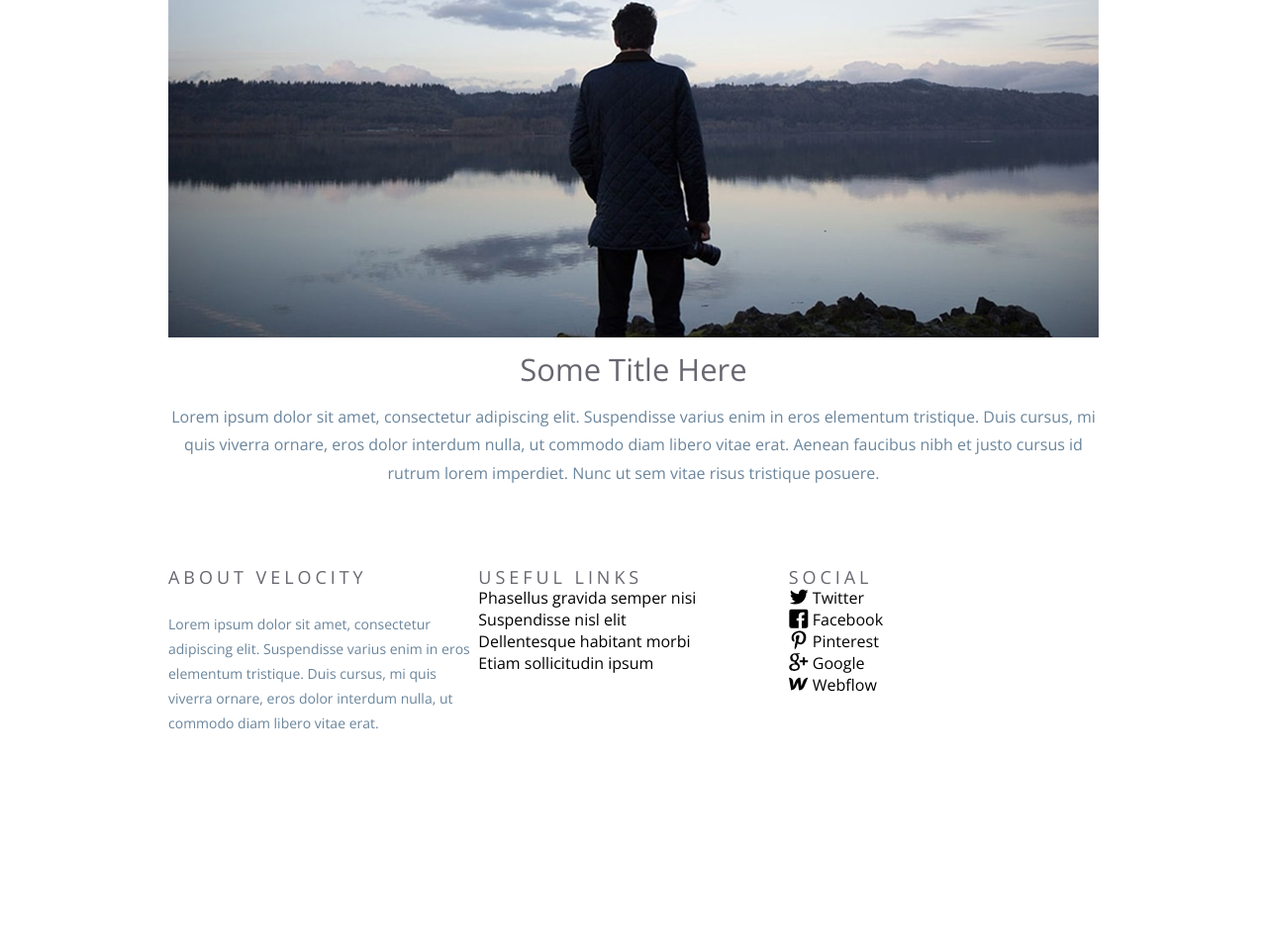
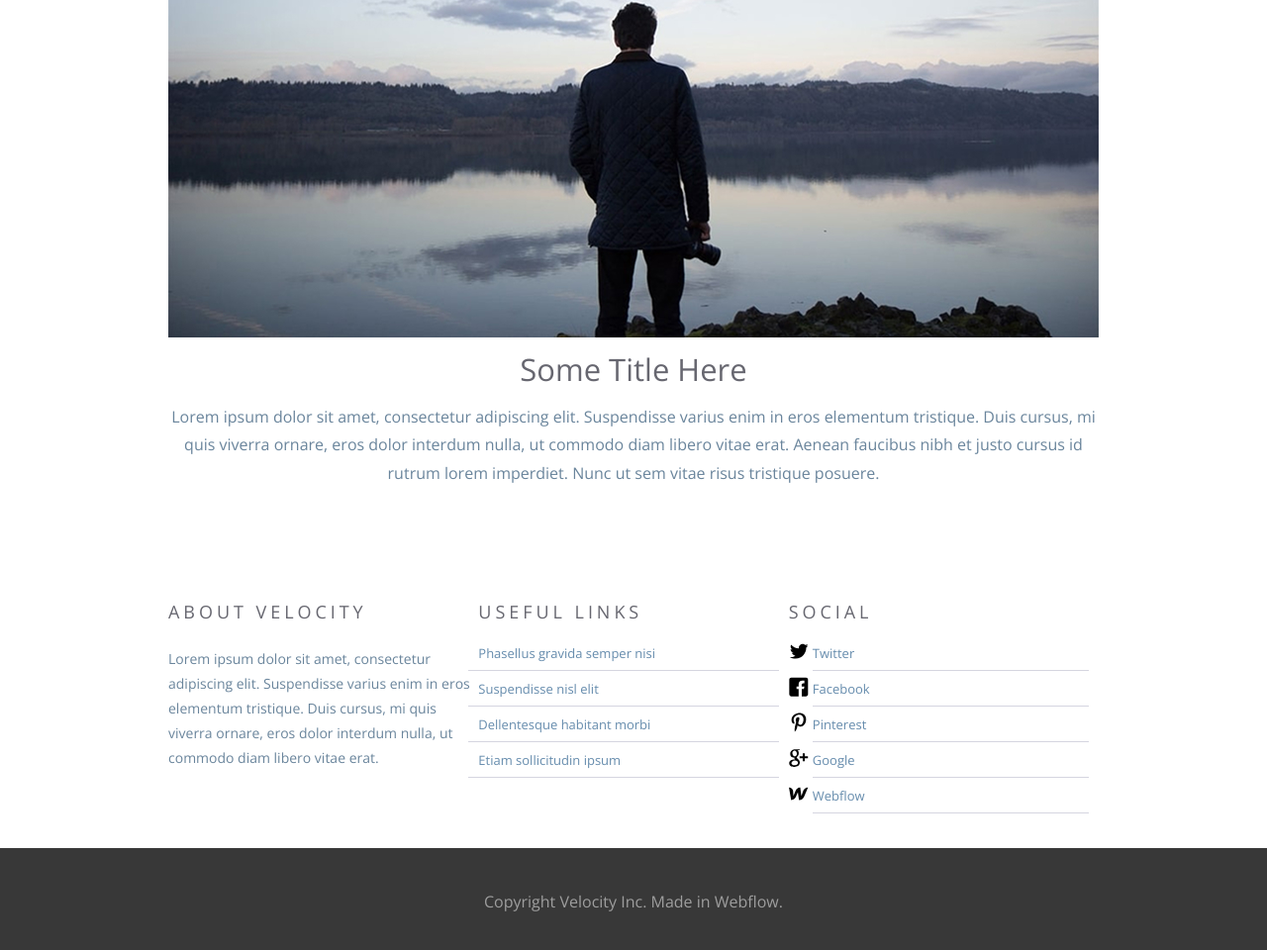
Before and after one commit to MaximusMikaelson/velocity, a plain HTML site: page index.html in a window 1280 px wide. Shown: the part 2774-3734 px from the top of the page at 99% size. Before the commit the page ends 3517 px from the top, so only its background shows below. Drawn offline with nearby package versions, Linux system fonts and the light colour scheme.

Commit message:
18.08.2025 (3)

```diff
--- a/index.html
+++ b/index.html
@@ -139,7 +139,7 @@
                         <div class="tabs__item">
                             <img src="img/image.jpg" alt="image" />
                             <h4>Some Title Here</h4>
-                            <div class="tabs__desc"></div>
+                            <div class="tabs__descr"></div>
                         </div>
                         <p>
                             Lorem ipsum dolor sit amet, consectetur adipiscing
@@ -156,8 +156,8 @@
         </main>
 
         <footer class="homepage-footer">
-            <div class="footer__desc">
-                <div class="container footer__desk-container">
+            <div class="footer__descr">
+                <div class="container footer__descr-container">
                     <!-- второй класс вспомогательный -->
                     <div class="footer__about">
                         <h4>About velocity</h4>
@@ -211,7 +211,9 @@
                 </div>
             </div>
 
-            <div class="footer__copy"></div>
+            <div class="footer__copy">
+                <p>Copyright Velocity Inc. Made in Webflow.</p>
+            </div>
         </footer>
     </body>
 </html>
--- a/style.css
+++ b/style.css
@@ -335,17 +335,18 @@ p {
     color: #676770;
 }
 
-.tabs__desc {
+.tabs__descr {
     max-width: 720px; /* ??? */
     margin: 0 auto;
 }
 
 /* --------- FOOTER --------- */
 
-.homepage-footer {
+.footer__descr {
+    padding: 35px 0;
 }
 
-.footer__desc h4 {
+.footer__descr h4 {
     font-size: 18px;
     line-height: 111%;
     letter-spacing: 0.22em;
@@ -353,13 +354,36 @@ p {
     color: #676770;
 }
 
-.footer__desk a {
+.footer__descr a {
     font-size: 13px;
     line-height: 154%;
     color: #668cad;
 }
 
-.footer__desk-container {
+.footer__descr li {
+    position: relative;
+
+    height: 30px;
+}
+
+.footer__descr li + li {
+    margin-top: 6px;
+}
+
+.footer__descr li::before {
+    /* можно и after - без разницы здесь. */
+    content: ""; /* просто чтобы псевдоэлемент появился, иначе не появится  */
+    margin-right: 10px; /* ??? */
+    width: 100%; /* ??? */
+    height: 1px; /* из макета; rectangle */
+    position: absolute;
+    right: 0;
+    bottom: 0;
+
+    background-color: #d5d5e0;
+}
+
+.footer__descr-container {
     display: flex;
     width: 100%; /* обязательно, без этого разделение на 3 равных части не сработает */
     justify-content: space-between;
@@ -380,9 +404,18 @@ p {
     margin-bottom: 25px;
 }
 
+.footer__links h4 {
+    margin-bottom: 20px;
+}
+
 .footer__links {
     flex: 1;
 }
+
+.footer-social h4 {
+    margin-bottom: 20px;
+}
+
 .footer-social {
     flex: 1;
 }
@@ -393,7 +426,18 @@ p {
     object-fit: contain; /* ??? */
 }
 
+.footer-social li::before {
+    width: calc(100% - 34px); /* очень интересно!!! + ??? */
+}
+
 .footer__copy {
+    padding: 40px 0;
+    background-color: #383838;
+}
+
+.footer__copy p {
+    text-align: center;
+    color: #9e9e9e;
 }
 
 /* то расширение читается как экстрактран (для CSS) */
```
